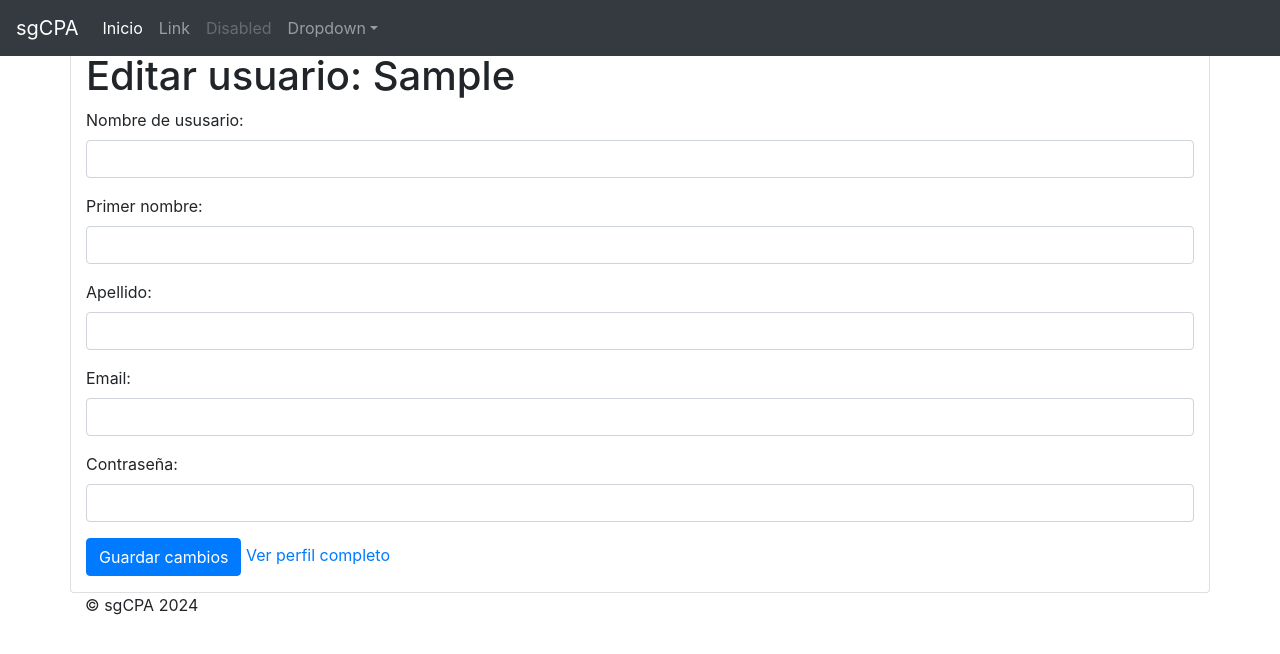
After one commit to tatupochy/sgCPA, a Django app: page /accounts/users/1/edit/ in a window 1280 px wide. The commit adds this page. Shown: the top 654 px of the page. Run offline with Django 5.2, Linux system fonts and the light colour scheme; the visitor is signed in with stand-in values (Sample User, id 1); data comes from the database, SQL or seed files in the repository; some libraries are stand-ins or nearby versions.

Commit message:
Add templates and views.

```diff
--- /dev/null
+++ b/sgCPA/accounts/forms.py
@@ -0,0 +1,15 @@
+from django import forms
+from django.contrib.auth.forms import UserCreationForm
+from django.contrib.auth.forms import UserChangeForm
+from django.contrib.auth.models import User
+
+class UserCreationForm(UserCreationForm):
+    class Meta:
+        model = User
+        fields = ('username','email', 'first_name', 'last_name')
+
+
+class UserEditForm(UserChangeForm):
+    class Meta:
+        model = User
+        fields = ('username','email', 'first_name', 'last_name')
--- a/sgCPA/accounts/templates/base.html
+++ b/sgCPA/accounts/templates/base.html
@@ -6,6 +6,9 @@
     <!-- CSS only -->
     <link rel="stylesheet" href="https://stackpath.bootstrapcdn.com/bootstrap/4.5.0/css/bootstrap.min.css"
         integrity="sha384-9aIt2nRpC12Uk9gS9baDl411NQApFmC26EwAOH8WgZl5MYYxFfc+NcPb1dKGj7Sk" crossorigin="anonymous" />
+
+    <link rel="stylesheet" href="https://cdnjs.cloudflare.com/ajax/libs/font-awesome/4.7.0/css/font-awesome.min.css">
+
 
     <!-- JS, Popper.js, and jQuery -->
     <script src="https://code.jquery.com/jquery-3.5.1.slim.min.js"
--- /dev/null
+++ b/sgCPA/accounts/templates/user_edit.html
@@ -0,0 +1,52 @@
+{% extends 'base.html' %}
+
+{% block title %} Home {% endblock %}
+
+{% block content %}
+<!-- Main jumbotron for a primary marketing message or call to action -->
+<div class="container card">
+    <h1>Editar usuario: {{ user.first_name }}</h1>
+    <form method="post" class="form">
+        {% csrf_token %}
+        <div class="form-group">
+            <label for="{{ form.username.id_for_label }}" class="form-label">Nombre de ususario:</label>
+            <input type="text" class="form-control" id="{{ form.username.id_for_label }}"
+                name="{{ form.username.name }}">
+        </div>
+        <div class="form-group">
+            <label for="{{ form.first_name.id_for_label }}" class="form-label">Primer nombre:</label>
+            <input type="text" class="form-control" id="{{ form.first_name.id_for_label }}"
+                name="{{ form.first_name.name }}">
+        </div>
+        <div class="form-group">
+            <label for="{{ form.last_name.id_for_label }}" class="form-label">Apellido:</label>
+            <input type="text" class="form-control" id="{{ form.last_name.id_for_label }}"
+                name="{{ form.last_name.name }}">
+        </div>
+        <div class="form-group">
+            <label for="{{ form.email.id_for_label }}" class="form-label">Email:</label>
+            <input type="text" class="form-control" id="{{ form.email.id_for_label }}"
+                name="{{ form.email.name }}">
+        </div>
+        <div class="form-group">
+            <label for="{{ form.password.id_for_label }}" class="form-label">Contraseña:</label>
+            <input type="text" class="form-control" id="{{ form.password.id_for_label }}"
+                name="{{ form.password.name }}">
+        </div>
+        <button type="submit" class="btn btn-primary">Guardar cambios</button>
+        <a class="usuario-link" href="{% url 'user_detail' user.pk %}">Ver perfil completo</a>
+        {% if form.errors %}
+        <div class="alert alert-danger mt-3">
+            <ul>
+                {% for field, errors in form.errors.items %}
+                {% for error in errors %}
+                <li>{{ error }}</li>
+                {% endfor %}
+                {% endfor %}
+            </ul>
+        </div>
+        {% endif %}
+    </form>
+</div>
+
+{% endblock %}
--- a/sgCPA/accounts/templates/users.html
+++ b/sgCPA/accounts/templates/users.html
@@ -6,20 +6,22 @@
 <!-- Main jumbotron for a primary marketing message or call to action -->
 <div class="container">
     <h1>Usuarios</h1>
-    <table class="table table-hover">
+    <table class="table table-hover table-bordered table-striped">
         <thead>
             <tr>
                 <th scope="col">Usuario</th>
                 <th scope="col">Nombre</th>
                 <th scope="col">Roles</th>
+                <th scope="col" class="col-md-2"></th>
             </tr>
         </thead>
         <tbody>
             {% for user in users %}
             <tr>
-                <td>{{ user.username }}</td>
+                <td><a href="{% url 'user_detail' user.pk %}">{{ user.username }}</a></td>
                 <td>{{ user.first_name }}</td>
                 <td>Roles</td>
+                <td><button class="btn btn-danger" style="margin-top: 1%;"><i class="fa fa-trash"></i></button><button class="btn btn-primary" style="margin-top: 1%; margin-left: 1%;"><i class="fa fa-pencil"></i></button></td>
             </tr>
             {%  endfor %}
         </tbody>
--- a/sgCPA/accounts/views.py
+++ b/sgCPA/accounts/views.py
@@ -5,9 +5,13 @@ from django.urls import reverse_lazy
 from django.views.generic import CreateView
 from django.views.generic.list import ListView
 from django.contrib.auth.models import User
+from django.views.generic.edit import FormView
+from django.views.generic.detail import DetailView
+from .forms import UserEditForm
 from django.contrib.auth.decorators import login_required
 from django.utils.decorators import method_decorator
 from .models import UserRoles
+from .models import Role as Role
 
 
 # Create your views here.
@@ -64,6 +68,38 @@ class ListUsersView(ListView):
         context = super().get_context_data(**kwargs)
         context['user_roles'] = UserRoles.objects.all()
         context['users'] = User.objects.all()
+        context['roles'] = Role.objects.all()
 
         print(context['roles'])
         return context
+
+
+@method_decorator(login_required, name='dispatch')
+class UserDetailView(DetailView):
+    model = User
+    template_name = 'user_detail.html'
+
+
+@method_decorator(login_required, name='dispatch')
+class UserCreateView(CreateView):
+    template_name = 'user_create.html'
+    form_class = UserCreationForm
+    success_url = reverse_lazy('users')
+
+    def form_valid(self, form):
+        form.save()
+        return super().form_valid(form)
+
+
+@method_decorator(login_required, name='dispatch')
+class UserEditView(FormView):
+    model = User
+    form_class = UserEditForm
+    template_name = 'user_edit.html'
+    success_url = reverse_lazy('users')
+
+    def get_context_data(self, **kwargs):
+        context = super().get_context_data(**kwargs)
+        context['user'] = User.objects.get(pk=self.kwargs['pk'])
+        print(context['user'])
+        return context
--- a/sgCPA/sgCPA/urls.py
+++ b/sgCPA/sgCPA/urls.py
@@ -16,16 +16,13 @@ Including another URLconf
 """
 from django.contrib import admin
 from django.urls import path
-from accounts.views import CustomLoginView, CustomSignupView, ListUsersView
+from accounts.views import CustomLoginView, CustomSignupView, ListUsersView, UserDetailView, UserEditView
 
 urlpatterns = [
     path('admin/', admin.site.urls),
     path('accounts/login/', CustomLoginView.as_view(), name='login'),
     path('accounts/signup/', CustomSignupView.as_view(), name='signup'),
     path('accounts/users/', ListUsersView.as_view(), name='users'),
-    # path('accounts/logout/', auth_views.LogoutView.as_view(), name='logout'),
-    # path('accounts/password_reset/', auth_views.PasswordResetView.as_view(), name='password_reset'),
-    # path('accounts/password_reset/done/', auth_views.PasswordResetDoneView.as_view(), name='password_reset_done'),
-    # path('accounts/reset/<uidb64>/<token>/', auth_views.PasswordResetConfirmView.as_view(), name='password_reset_confirm'),
-    # path('accounts/reset/done/', auth_views.PasswordResetCompleteView.as_view(), name='password_reset_complete'),
+    path('accounts/users/<int:pk>/', UserDetailView.as_view(), name='user_detail'),
+    path('accounts/users/<int:pk>/edit/', UserEditView.as_view(), name='user_edit'),
 ]
```
Also changed, not shown: sgCPA/accounts/templates/user_detail.html (added, +30 -0 lines).
